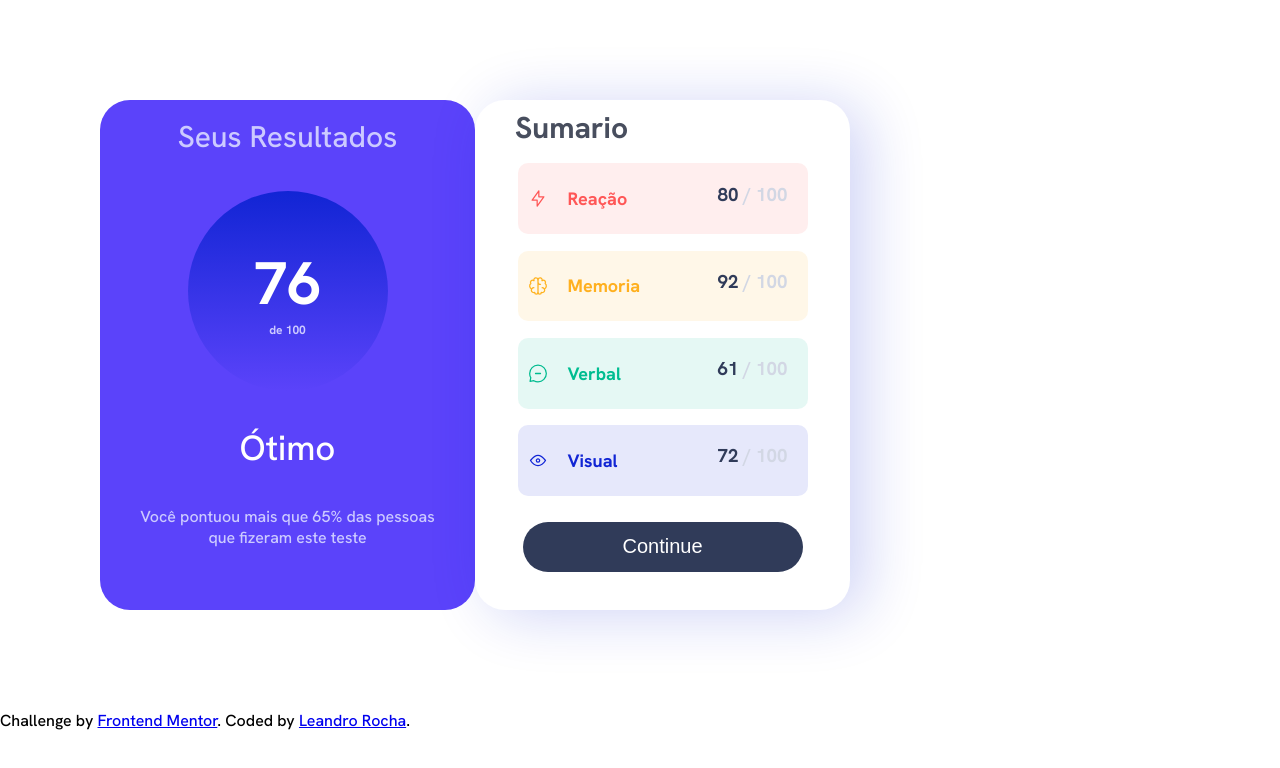
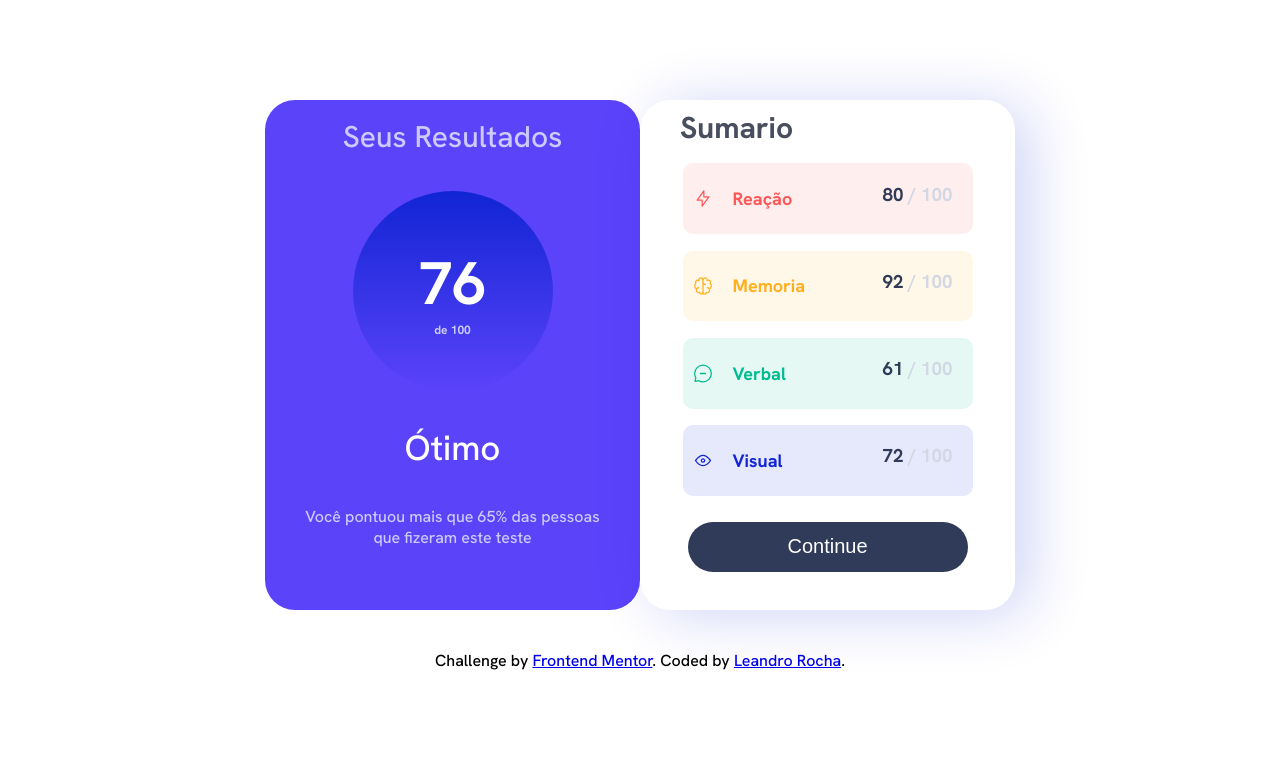
Before and after one commit to lerocha34/sumario_resultados, a plain HTML site: page index.html in a window 1280 px wide. Drawn offline with Linux system fonts and the light colour scheme.

Commit message:
enviando alterações

```diff
--- a/assets/css/style.css
+++ b/assets/css/style.css
@@ -8,11 +8,16 @@
 }
 body{
     margin:0;
+    display:flex;
+    flex-direction:column;
+    justify-content:center;
+    align-items:center;
 }
 
 .container{
     display:flex;
-    margin:100px;
+    margin-top:100px;
+    margin-bottom:40px;
     width:750px;
     height:510px;
 
```
